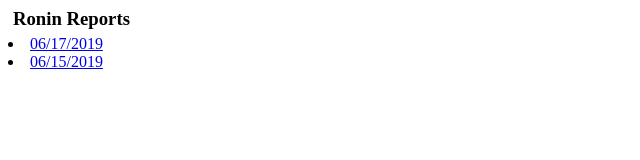
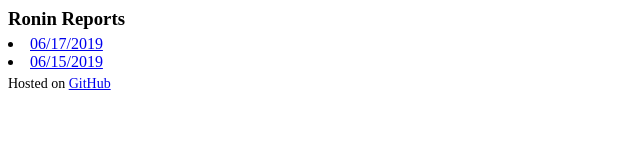
Before and after one commit to henry-anderson/Ronin, a plain HTML site: page docs/reports/index.html in a window 1280 px wide. Shown: the whole page, without its empty margins (0-640 px from the left). Drawn offline with Linux system fonts and the light colour scheme.

Commit message:
Update index.html

```diff
--- a/docs/reports/index.html
+++ b/docs/reports/index.html
@@ -1,7 +1,8 @@
 <html>
 <body>
-<h3 style="margin:5px;">Ronin Reports</h3>
+<h3 style="margin-bottom:5px;">Ronin Reports</h3>
 <li><a href="date/06-17-2019.html">06/17/2019</a></li>
 <li><a href="date/06-15-2019.html">06/15/2019</a></li>
+<div style="font-size: 14;margin-top:5px;">Hosted on <a href="https://github.com/henry-anderson/Ronin">GitHub</a></div>
 </body>
 </html>
```
